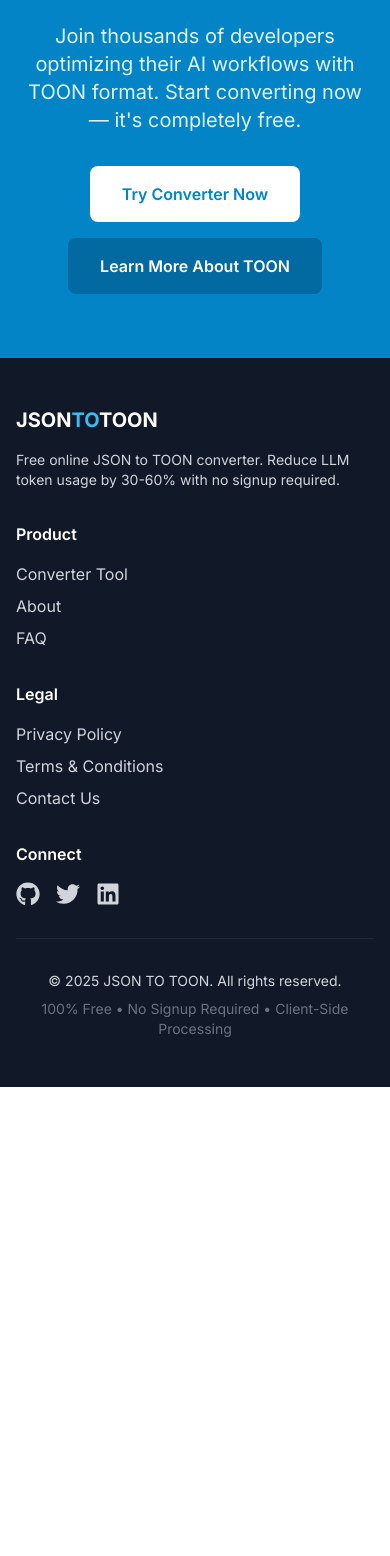
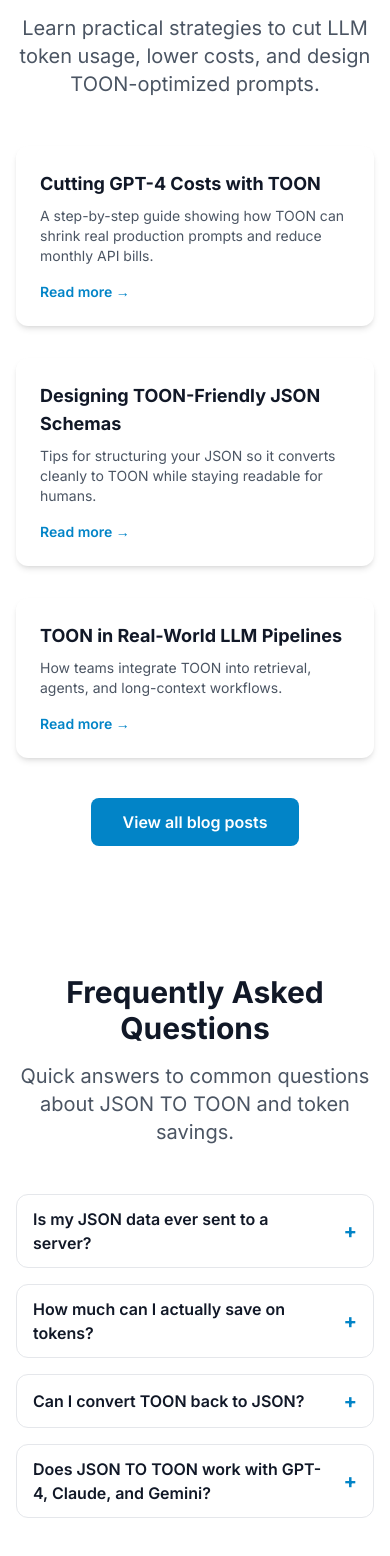
Before and after one commit to Muhammadsoban7723/Jsontotoon-site, a Next.js app: page / in a window 390 px wide. Shown: the part 6078-7634 px from the top of the page. Before the commit the page ends 7165 px from the top, so only its background shows below. Built offline with nearby package versions, Linux system fonts and the light colour scheme.

Commit message:
creat blog and faq section on homepage

```diff
--- a/app/page.tsx
+++ b/app/page.tsx
@@ -238,6 +238,157 @@
         </div>
       </section>
 
+      <section className="py-16 bg-white">
+        <div className="container mx-auto px-4">
+          <div className="text-center mb-12">
+            <h2 className="text-3xl md:text-4xl font-bold text-gray-900 mb-4">
+              From the JSON TO TOON Blog
+            </h2>
+            <p className="text-xl text-gray-600 max-w-2xl mx-auto">
+              Learn practical strategies to cut LLM token usage, lower costs, and design TOON-optimized prompts.
+            </p>
+          </div>
+
+          <div className="grid grid-cols-1 md:grid-cols-3 gap-8 mb-10">
+            <article className="bg-white rounded-xl shadow-md hover:shadow-lg transition-shadow p-6 flex flex-col justify-between">
+              <div>
+                <h3 className="text-lg font-bold text-gray-900 mb-2">
+                  Cutting GPT-4 Costs with TOON
+                </h3>
+                <p className="text-gray-600 mb-4 text-sm">
+                  A step-by-step guide showing how TOON can shrink real production prompts and reduce monthly API bills.
+                </p>
+              </div>
+              <Link
+                href="/blog/cutting-gpt4-costs-with-toon"
+                className="text-primary-600 font-semibold text-sm hover:text-primary-700"
+              >
+                Read more →
+              </Link>
+            </article>
+
+            <article className="bg-white rounded-xl shadow-md hover:shadow-lg transition-shadow p-6 flex flex-col justify-between">
+              <div>
+                <h3 className="text-lg font-bold text-gray-900 mb-2">
+                  Designing TOON-Friendly JSON Schemas
+                </h3>
+                <p className="text-gray-600 mb-4 text-sm">
+                  Tips for structuring your JSON so it converts cleanly to TOON while staying readable for humans.
+                </p>
+              </div>
+              <Link
+                href="/blog/designing-toon-friendly-json-schemas"
+                className="text-primary-600 font-semibold text-sm hover:text-primary-700"
+              >
+                Read more →
+              </Link>
+            </article>
+
+            <article className="bg-white rounded-xl shadow-md hover:shadow-lg transition-shadow p-6 flex flex-col justify-between">
+              <div>
+                <h3 className="text-lg font-bold text-gray-900 mb-2">
+                  TOON in Real-World LLM Pipelines
+                </h3>
+                <p className="text-gray-600 mb-4 text-sm">
+                  How teams integrate TOON into retrieval, agents, and long-context workflows.
+                </p>
+              </div>
+              <Link
+                href="/blog/toon-in-real-world-llm-pipelines"
+                className="text-primary-600 font-semibold text-sm hover:text-primary-700"
+              >
+                Read more →
+              </Link>
+            </article>
+          </div>
+
+          <div className="text-center">
+            <Link
+              href="/blog"
+              className="inline-flex items-center justify-center px-8 py-3 rounded-lg bg-primary-600 text-white font-semibold hover:bg-primary-700 transition-colors"
+            >
+              View all blog posts
+            </Link>
+          </div>
+        </div>
+      </section>
+
+      <section className="py-16 bg-white">
+        <div className="container mx-auto px-4">
+          <div className="text-center mb-12">
+            <h2 className="text-3xl md:text-4xl font-bold text-gray-900 mb-4">
+              Frequently Asked Questions
+            </h2>
+            <p className="text-xl text-gray-600 max-w-2xl mx-auto">
+              Quick answers to common questions about JSON TO TOON and token savings.
+            </p>
+          </div>
+
+          <div className="max-w-3xl mx-auto space-y-4 text-left">
+            <details className="group rounded-xl border border-gray-200 bg-white px-4 py-3">
+              <summary className="flex cursor-pointer items-center justify-between gap-4 list-none">
+                <span className="text-base font-semibold text-gray-900">
+                  Is my JSON data ever sent to a server?
+                </span>
+                <span className="text-xl font-bold text-primary-600 group-open:hidden">+</span>
+                <span className="hidden text-xl font-bold text-primary-600 group-open:inline">−</span>
+              </summary>
+              <div className="mt-2 text-sm text-gray-600">
+                No. All conversion runs entirely in your browser. Your JSON never leaves your device and is not stored on any server.
+              </div>
+            </details>
+
+            <details className="group rounded-xl border border-gray-200 bg-white px-4 py-3">
+              <summary className="flex cursor-pointer items-center justify-between gap-4 list-none">
+                <span className="text-base font-semibold text-gray-900">
+                  How much can I actually save on tokens?
+                </span>
+                <span className="text-xl font-bold text-primary-600 group-open:hidden">+</span>
+                <span className="hidden text-xl font-bold text-primary-600 group-open:inline">−</span>
+              </summary>
+              <div className="mt-2 text-sm text-gray-600">
+                In our tests, TOON often reduces token usage by 30–60% compared to raw JSON, depending on how repetitive your data is.
+              </div>
+            </details>
+
+            <details className="group rounded-xl border border-gray-200 bg-white px-4 py-3">
+              <summary className="flex cursor-pointer items-center justify-between gap-4 list-none">
+                <span className="text-base font-semibold text-gray-900">
+                  Can I convert TOON back to JSON?
+                </span>
+                <span className="text-xl font-bold text-primary-600 group-open:hidden">+</span>
+                <span className="hidden text-xl font-bold text-primary-600 group-open:inline">−</span>
+              </summary>
+              <div className="mt-2 text-sm text-gray-600">
+                Yes. TOON is designed to be lossless. You can safely convert from JSON to TOON and back to JSON without losing information.
+              </div>
+            </details>
+
+            <details className="group rounded-xl border border-gray-200 bg-white px-4 py-3">
+              <summary className="flex cursor-pointer items-center justify-between gap-4 list-none">
+                <span className="text-base font-semibold text-gray-900">
+                  Does JSON TO TOON work with GPT-4, Claude, and Gemini?
+                </span>
+                <span className="text-xl font-bold text-primary-600 group-open:hidden">+</span>
+                <span className="hidden text-xl font-bold text-primary-600 group-open:inline">−</span>
+              </summary>
+              <div className="mt-2 text-sm text-gray-600">
+                Yes. TOON is just text, so it works with any LLM API. You can paste it directly into prompts for GPT-4, Claude, Gemini, and others.
+              </div>
+            </details>
+          </div>
+
+          <div className="text-center mt-10">
+            <Link
+              href="/faq"
+              className="inline-flex items-center justify-center px-8 py-3 rounded-lg bg-primary-600 text-white font-semibold hover:bg-primary-700 transition-colors"
+            >
+              View all FAQs
+            </Link>
+          </div>
+        </div>
+      </section>
+
       <section className="py-16 bg-primary-600">
         <div className="container mx-auto px-4 text-center">
           <h2 className="text-3xl md:text-4xl font-bold text-white mb-6">
```
